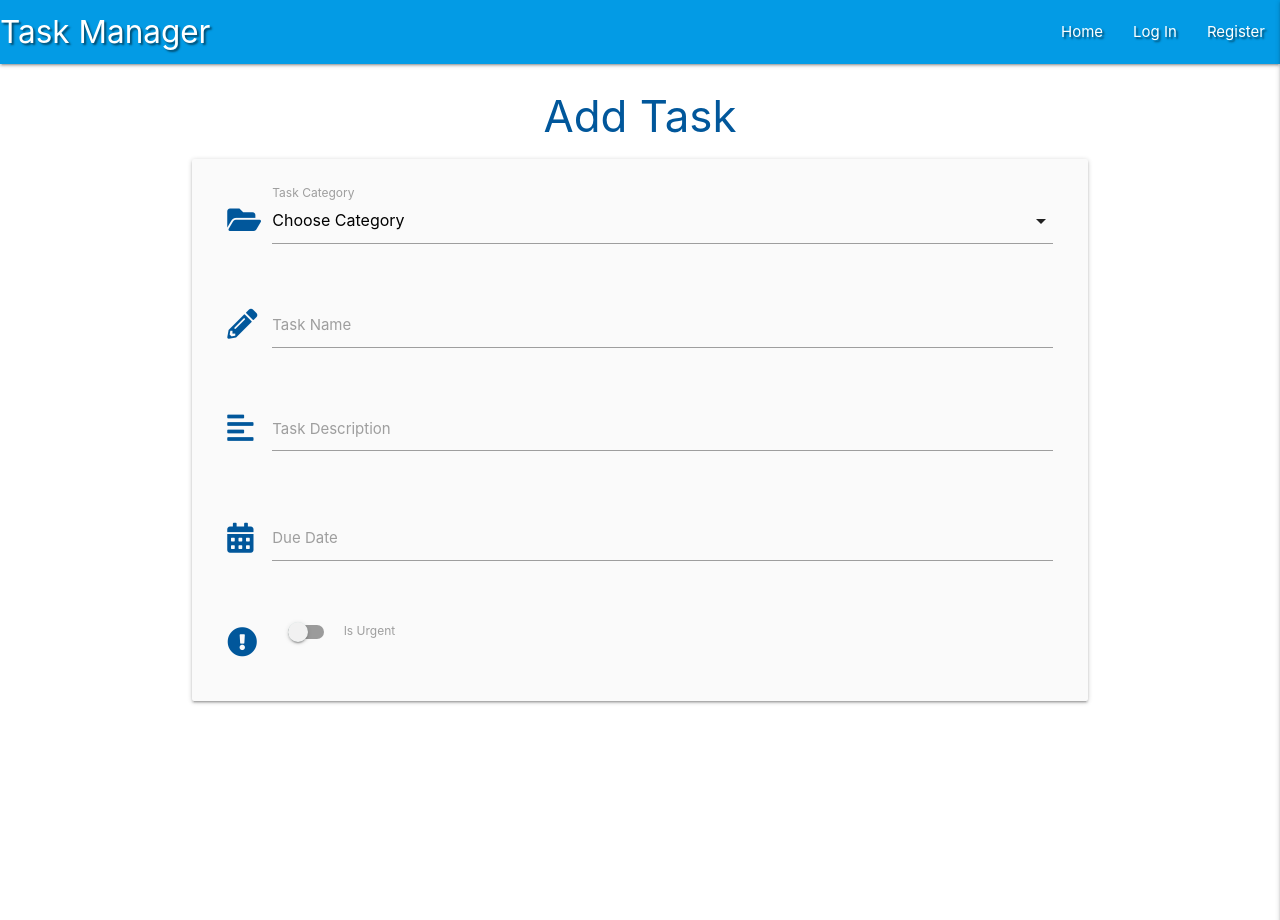
After one commit to barbirm/flask-task-manager, a Flask app: page /add_task in a window 1280 px wide. The commit adds this page. Run offline with Flask 2, Linux system fonts and the light colour scheme; data that the repository does not hold is empty; some libraries are stand-ins or nearby versions.

Commit message:
add_task upgraded

```diff
--- a/app.py
+++ b/app.py
@@ -99,6 +99,12 @@ def logout():
     return redirect(url_for("login"))
 
 
+@app.route("/add_task")
+def add_task():
+    categories = mongo.db.categories.find().sort("category_name", 1)
+    return render_template("add_task.html", categories=categories)
+
+
 if __name__ == "__main__":
     app.run(host=os.environ.get("IP"),
             port=int(os.environ.get("PORT")),
--- a/static/js/script.js
+++ b/static/js/script.js
@@ -3,12 +3,18 @@
     jQuery for MaterializeCSS initialization
 */
 
+
 $(document).ready(function () {
     $(".sidenav").sidenav({ edge: "right" });
-    $(document).ready(function () {
-        $('.collapsible').collapsible();
-    });
-    $(document).ready(function () {
-        $('.tooltipped').tooltip();
+    $(".collapsible").collapsible();
+    $(".tooltipped").tooltip();
+    $("select").formSelect();
+    $(".datepicker").datepicker({
+        format: "dd mmmm, yyyy",
+        yearRange: 3,
+        showClearBtn: true,
+        i18n: {
+            done: "Select"
+        }
     });
 });
--- /dev/null
+++ b/templates/add_task.html
@@ -0,0 +1,58 @@
+{% extends "base.html" %}
+{% block content %}
+
+<h3 class="light-blue-text text-darken-4 center-align">Add Task</h3>
+
+<div class="row card-panel grey lighten-5">
+    <form class="col s12" method="POST" action="">
+        <div class="row">
+            <div class="input-field col s12">
+                <i class="fas fa-folder-open prefix light-blue-text text-darken-4"></i>
+                <select id="category_name" name="category_name" class="validate" required>
+                    <option value="" disabled selected>Choose Category</option>
+                    {% for category in categories %}
+                    <option value="{{ category.category_name }}">{{ category.category_name }}</option>
+                    {% endfor %}
+                </select>
+                <label for="category_name">Task Category</label>
+            </div>
+        </div>
+        <div class="row">
+            <div class="input-field col s12">
+                <i class="fas fa-pencil-alt prefix light-blue-text text-darken-4"></i>
+                <input id="task_name" name="task_name" minlength="5" maxlength="50" type="text" class="validate"
+                    required>
+                <label for="task_name">Task Name</label>
+            </div>
+        </div>
+        <div class="row">
+            <div class="input-field col s12">
+                <i class="fas fa-align-left prefix light-blue-text text-darken-4"></i>
+                <textarea id="task_description" name="task_description" minlength="5" maxlength="200"
+                    class="materialize-textarea validate" required></textarea>
+                <label for="task_description">Task Description</label>
+            </div>
+        </div>
+        <div class="row">
+            <div class="input-field col s12">
+                <i class="fas fa-calendar-alt prefix light-blue-text text-darken-4"></i>
+                <input id="due_date" name="due_date" type="text" class="datepicker validate" required>
+                <label for="due_date">Due Date</label>
+            </div>
+        </div>
+        <div class="row">
+            <div class="input-field col s12">
+                <div class="switch">
+                    <i class="fas fa-exclamation-circle prefix light-blue-text text-darken-4"></i>
+                    <label for="is_urgent">
+                        <input type="checkbox" id="is_urgent" name="is_urgent">
+                        <span class="lever"></span>
+                        Is Urgent
+                    </label>
+                </div>
+            </div>
+        </div>
+    </form>
+</div>
+
+{% endblock %}
--- a/templates/base.html
+++ b/templates/base.html
@@ -27,7 +27,7 @@
                     <li><a href="{{ url_for('get_tasks') }}">Home</a></li>
                     {% if session.user %}
                     <li><a href="{{ url_for('profile', username=session['user']) }}">Profile</a></li>
-                    <li><a href="#">New Task</a></li>
+                    <li><a href="{{ url_for('add_task') }}">New Task</a></li>
                     <li><a href="#">Manage Categories</a></li>
                     <li><a href="{{ url_for('logout') }}">Log Out</a></li>
                     {% else %}
@@ -46,7 +46,7 @@
             <li><a href="{{ url_for('get_tasks') }}">Home</a></li>
             {% if session.user %}
             <li><a href="{{ url_for('profile', username=session['user']) }}">Profile</a></li>
-            <li><a href="#">New Task</a></li>
+            <li><a href="{{ url_for('add_task') }}">New Task</a></li>
             <li><a href="#">Manage Categories</a></li>
             <li><a href="{{ url_for('logout') }}">Log Out</a></li>
             {% else %}
```
